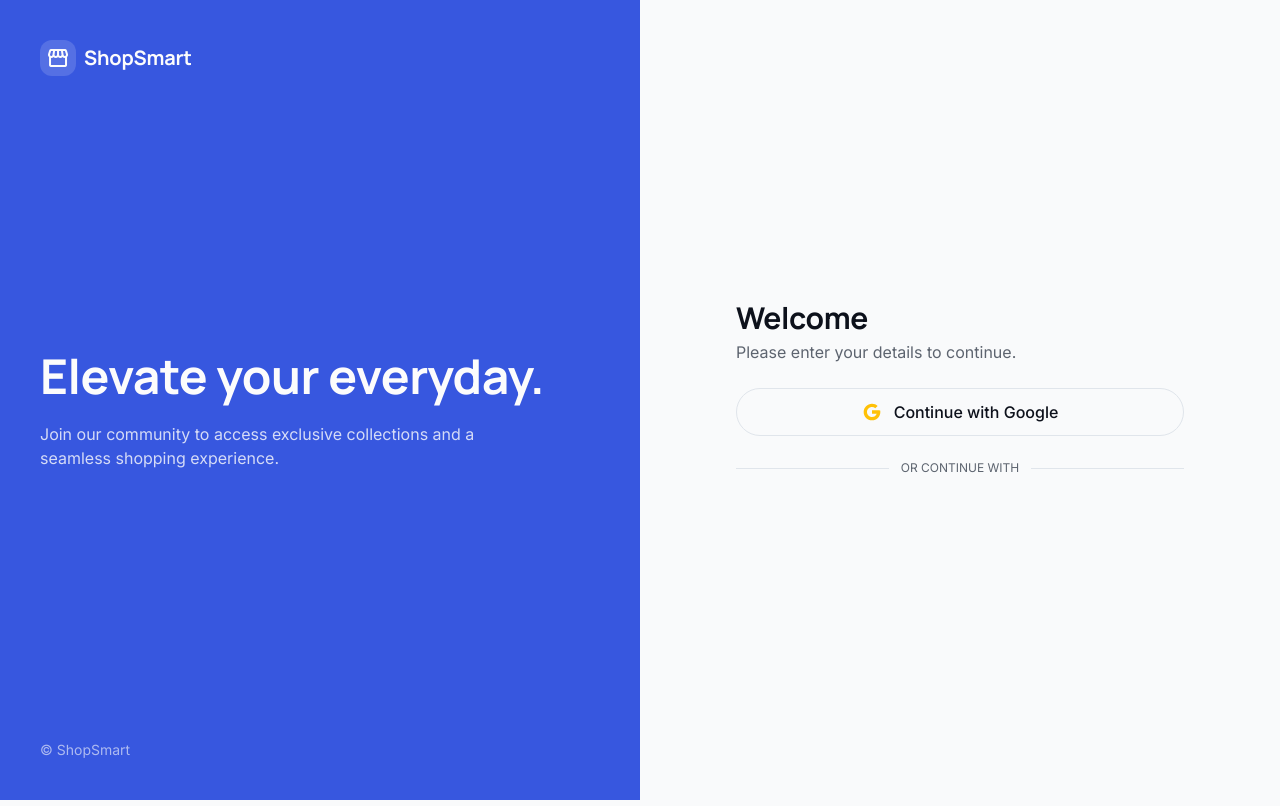
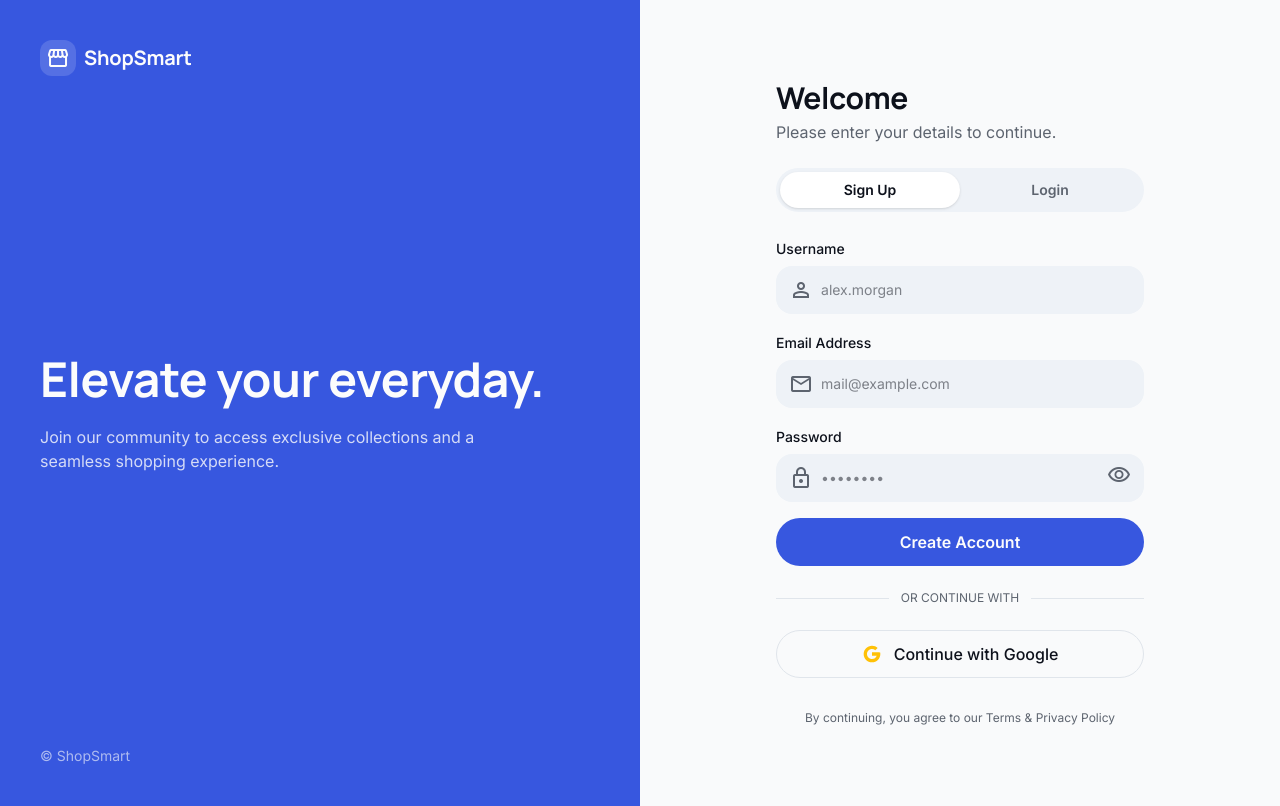
Before and after one commit to arpanwave/shopsmart_frontend, a React (Vite) app: page /auth in a window 1280 px wide. Built offline with nearby package versions, Linux system fonts and the light colour scheme; no server answers.

Commit message:
Update auth page

```diff
--- a/src/routes/auth.tsx
+++ b/src/routes/auth.tsx
@@ -227,21 +227,146 @@ function AuthPage() {
 
       <section className="flex items-center justify-center p-6 sm:p-10">
         <div className="w-full max-w-md">
-          <h2 className="font-display font-bold text-3xl">
-            Welcome
-          </h2>
-
+          {/* Right form panel */}
+<section className="flex items-center justify-center p-6 sm:p-10">
+  <div className="w-full max-w-md">
+    <h2 className="font-display font-bold text-3xl">Welcome</h2>
     <p className="text-muted-foreground mt-1">
       Please enter your details to continue.
     </p>
 
-          {/* GOOGLE LOGIN */}
+    {/* VERIFY BANNER (keep same logic you already had if needed) */}
+    {verifyBanner === "success" && (
+      <div className="mt-4 text-sm text-primary bg-primary/10 border border-primary/20 rounded-lg px-3 py-2">
+        Email verified successfully. Please sign in to continue.
+      </div>
+    )}
 
+    {verifyBanner === "failure" && (
+      <div className="mt-4 text-sm text-destructive bg-destructive/10 border border-destructive/20 rounded-lg px-3 py-2">
+        Verification failed or expired.
+      </div>
+    )}
+
+    {/* TOGGLE (Login / Register) */}
+    <div className="mt-6 grid grid-cols-2 p-1 rounded-full bg-secondary text-sm font-semibold">
+      <button
+        type="button"
+        onClick={() => setMode("register")}
+        className={`py-2 rounded-full transition ${
+          mode === "register"
+            ? "bg-card shadow text-foreground"
+            : "text-muted-foreground"
+        }`}
+      >
+        Sign Up
+      </button>
+
+      <button
+        type="button"
+        onClick={() => setMode("login")}
+        className={`py-2 rounded-full transition ${
+          mode === "login"
+            ? "bg-card shadow text-foreground"
+            : "text-muted-foreground"
+        }`}
+      >
+        Login
+      </button>
+    </div>
+
+    {/* FORM */}
+    <form onSubmit={onSubmit} className="mt-6 space-y-4">
+      <Field label="Username" icon="person">
+        <input
+          type="text"
+          autoComplete="username"
+          value={username}
+          onChange={(e) => setUsername(e.target.value)}
+          placeholder="alex.morgan"
+          className="bg-transparent border-0 outline-none w-full text-sm"
+        />
+      </Field>
+
+      {mode === "register" && (
+        <Field label="Email Address" icon="mail">
+          <input
+            type="email"
+            autoComplete="email"
+            value={email}
+            onChange={(e) => setEmail(e.target.value)}
+            placeholder="mail@example.com"
+            className="bg-transparent border-0 outline-none w-full text-sm"
+          />
+        </Field>
+      )}
+
+      <Field label="Password" icon="lock">
+        <input
+          type={showPassword ? "text" : "password"}
+          autoComplete={
+            mode === "register"
+              ? "new-password"
+              : "current-password"
+          }
+          value={password}
+          onChange={(e) => setPassword(e.target.value)}
+          placeholder="••••••••"
+          className="bg-transparent border-0 outline-none w-full text-sm"
+        />
+
+        <button
+          type="button"
+          onClick={() => setShowPassword((v) => !v)}
+          className="text-muted-foreground hover:text-foreground"
+        >
+          <Icon
+            name={showPassword ? "visibility_off" : "visibility"}
+            className="text-[20px]"
+          />
+        </button>
+      </Field>
+
+      {error && (
+        <div className="text-sm text-destructive bg-destructive/10 border border-destructive/20 rounded-lg px-3 py-2">
+          {error}
+        </div>
+      )}
+
+      <button
+        type="submit"
+        disabled={submitting}
+        className="w-full py-3 rounded-full bg-primary text-primary-foreground font-semibold hover:opacity-90 transition disabled:opacity-60"
+      >
+        {submitting
+          ? mode === "register"
+            ? "Creating account..."
+            : "Signing in..."
+          : mode === "register"
+          ? "Create Account"
+          : "Sign In"}
+      </button>
+    </form>
+
+    {/* OR DIVIDER */}
+    <div className="relative my-6">
+      <div className="absolute inset-0 flex items-center">
+        <div className="w-full border-t border-border" />
+      </div>
+
+      <div className="relative flex justify-center text-xs uppercase">
+        <span className="bg-background px-3 text-muted-foreground">
+          OR CONTINUE WITH
+        </span>
+      </div>
+    </div>
+
+    {/* GOOGLE BUTTON */}
     <button
       type="button"
       onClick={handleGoogleLogin}
       disabled={oauthLoading}
-            className="mt-6 w-full border border-border rounded-full h-12 flex items-center justify-center gap-3 hover:bg-secondary transition disabled:opacity-60"
+      className="w-full border border-border rounded-full h-12 flex items-center justify-center gap-3 hover:bg-secondary transition disabled:opacity-60"
     >
       <svg
         xmlns="http://www.w3.org/2000/svg"
@@ -255,27 +380,16 @@ function AuthPage() {
       </svg>
 
       <span className="font-medium">
-              {oauthLoading
-                ? "Redirecting..."
-                : "Continue with Google"}
+        {oauthLoading ? "Redirecting..." : "Continue with Google"}
       </span>
     </button>
 
-          <div className="relative my-6">
-            <div className="absolute inset-0 flex items-center">
-              <div className="w-full border-t border-border" />
+    {/* FOOTER LINKS */}
+    <p className="mt-8 text-center text-xs text-muted-foreground">
+      By continuing, you agree to our Terms & Privacy Policy
+    </p>
   </div>
-
-            <div className="relative flex justify-center text-xs uppercase">
-              <span className="bg-background px-3 text-muted-foreground">
-                OR CONTINUE WITH
-              </span>
-            </div>
-          </div>
-
-          {/* YOUR EXISTING FORM CONTINUES HERE */}
-
-          {/* KEEP REST OF YOUR CURRENT FORM EXACTLY SAME */}
+</section>
         </div>
       </section>
     </div>
```
Lines whose indentation alone changed are shown as unchanged.
